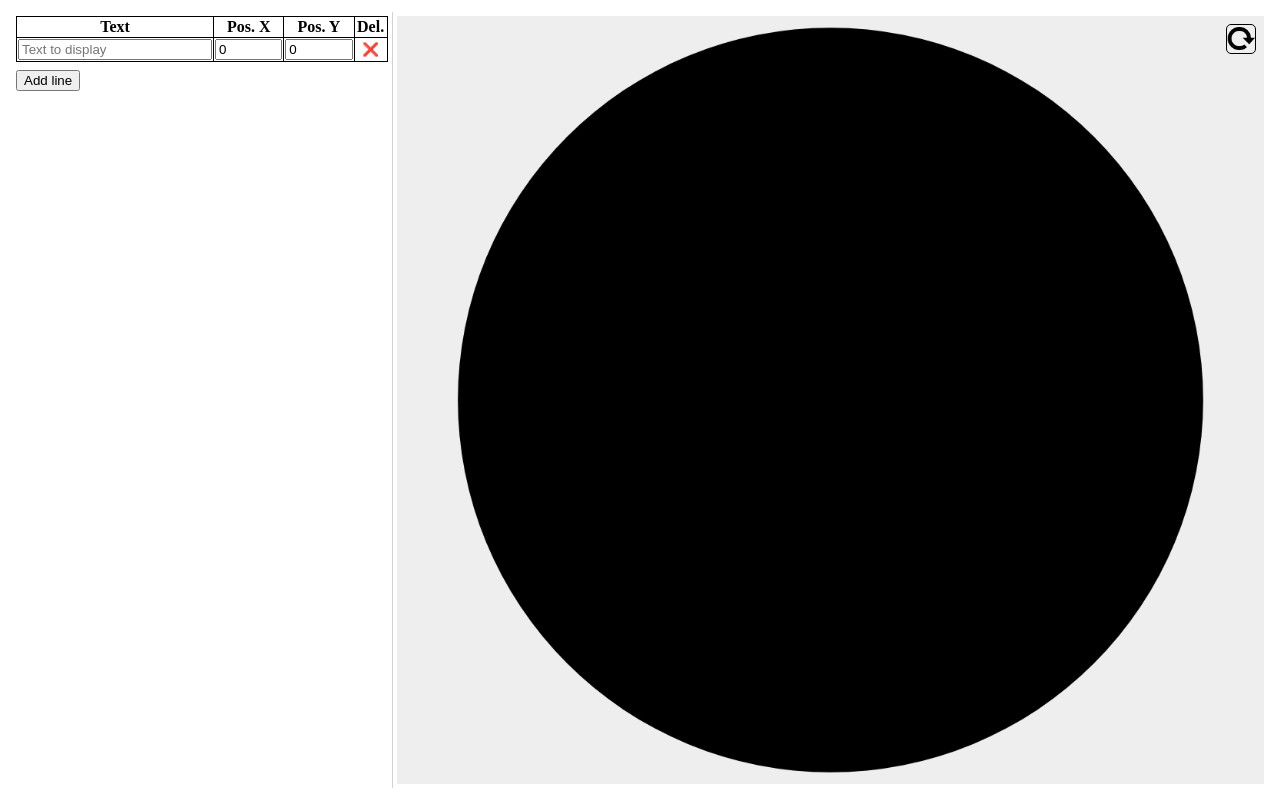
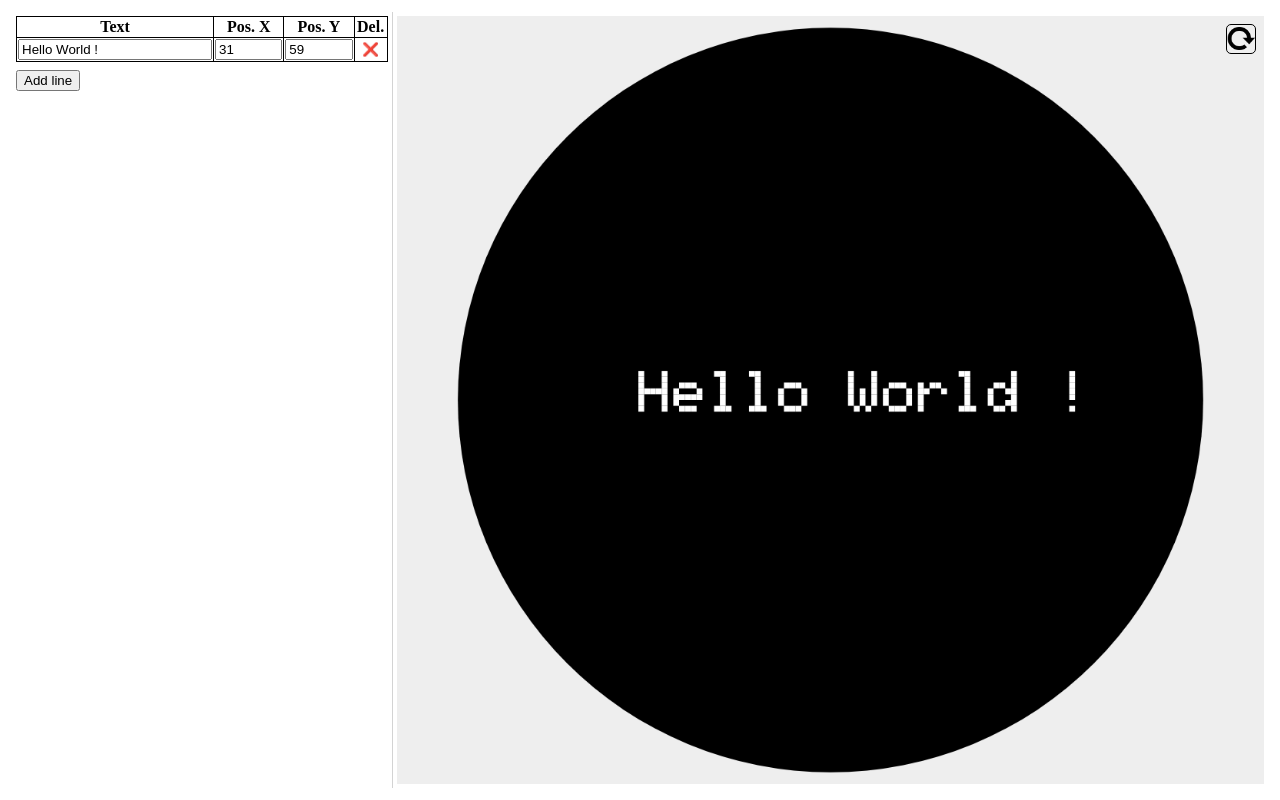
Before and after one commit to steamicc/steami-tools, a plain HTML site: page steami-screen/index.html in a window 1280 px wide. Drawn offline with Linux system fonts and the light colour scheme.

Commit message:
Add default line

```diff
--- a/steami-screen/index.html
+++ b/steami-screen/index.html
@@ -16,6 +16,12 @@
                         <th>Pos. Y</th>
                         <th>Del.</th>
                     </tr>
+                    <tr id="text_line_2">
+                        <td><input class="text" type="text" placeholder="Text to display" onkeyup="draw()" onchange="draw()" value="Hello World !"></td>
+                        <td><input class="pos_x" type="number" title="X position" value="31" min="0" max="128" step="1" size="3" onkeyup="draw()" onchange="draw()"></td>
+                        <td><input class="pos_y" type="number" title="Y position" value="59" min="0" max="128" step="1" size="3" onkeyup="draw()" onchange="draw()"></td>
+                        <td><button title="Delete line" onclick="remove_line('text_line_2')">❌</button></td>
+                    </tr>
                 </table>
                 <button onclick="add_text_line()">Add line</button>
             </div>
@@ -26,7 +32,6 @@
             </div>
         </div>
         <script>
-            add_text_line();
             draw();
 
             addEventListener("resize", (event) => {draw();});
```
